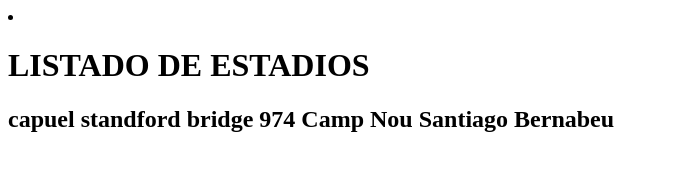
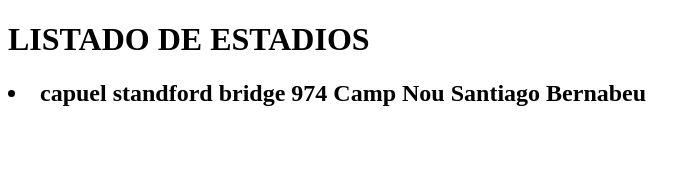
Before and after one commit to jdojedap/practica1_tendencias, a plain HTML site: page estadios.html in a window 1280 px wide. Shown: the whole page, without its empty margins (0-700 px from the left). Drawn offline with Linux system fonts and the light colour scheme.

Commit message:
nombres de estadios 2

```diff
--- a/estadios.html
+++ b/estadios.html
@@ -8,16 +8,17 @@
 </head>
 <body>
 
-    <li><h1>LISTADO DE ESTADIOS</h1>
+    <h1>LISTADO DE ESTADIOS</h1>
 
     <h2>
-        capuel
+        <li>capuel
         standford bridge
         974
         Camp Nou
         Santiago Bernabeu
+        </li>
     </h2>
-</li>
+
 
 </body>
 </html>
```
Also changed, not shown: index.html (+4 -0 lines).
